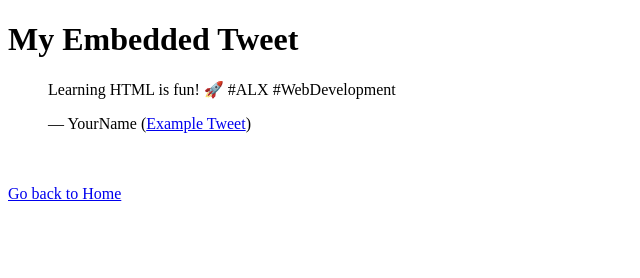
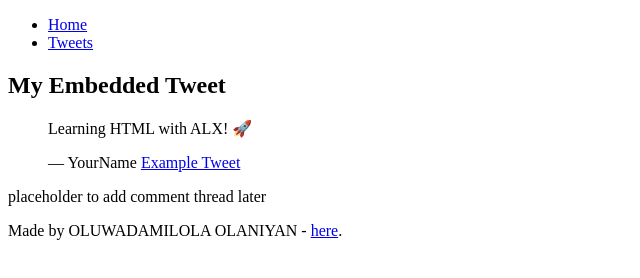
Before and after one commit to OluwadamilolaOlaniyan/My_First_Portfolio, a plain HTML site: page html_basic/tweets.html in a window 1280 px wide. Shown: the whole page, without its empty margins (0-640 px from the left). Drawn offline with Linux system fonts and the light colour scheme.

Commit message:
linked my professional twitter account

```diff
--- a/html_basic/tweets.html
+++ b/html_basic/tweets.html
@@ -3,23 +3,38 @@
 <head>
     <meta charset="UTF-8">
     <meta name="viewport" content="width=device-width, initial-scale=1.0">
-    <title>My Tweets</title>
+    <title>My Portfolio - Tweets</title>
 </head>
 <body>
 
-    <h1>My Embedded Tweet</h1>
+    <header>
+        <ul>
+            <li><a href="index.html">Home</a></li>
+            <li><a href="https://x.com/DamiTheTechGirl">Tweets</a></li>
+        </ul>
+    </header>
 
-    <!-- Embedded Tweet Example -->
-    <blockquote class="twitter-tweet">
-        <p lang="en" dir="ltr">Learning HTML is fun! 🚀 #ALX #WebDevelopment</p>&mdash; YourName
-        (<a href="https://twitter.com/TwitterDev/status/1389270063807598595">Example Tweet</a>)
-    </blockquote>
-    <script async src="https://platform.twitter.com/widgets.js" charset="utf-8"></script>
+    <main>
+        <article>
+            <h1>My Embedded Tweet</h1>
 
-    <br><br>
+            <blockquote class="twitter-tweet">
+                <p lang="en" dir="ltr">Learning HTML with ALX! 🚀</p>
+                &mdash; YourName
+                <a href="https://x.com/DamiTheTechGirl">Example Tweet</a>
+            </blockquote>
 
-    <!-- Link back to homepage -->
-    <a href="index.html">Go back to Home</a>
+            <script async src="https://platform.twitter.com/widgets.js" charset="utf-8"></script>
+        </article>
+
+        <aside>
+            <p>placeholder to add comment thread later</p>
+        </aside>
+    </main>
+
+    <footer>
+        <p>Made by OLUWADAMILOLA OLANIYAN - <a href="www.youtube.com/@Pretty_Dorcas-B" target="_blank">here</a>.</p>
+    </footer>
 
 </body>
 </html>
```
Also changed, not shown: html_basic/index.html (+28 -13 lines).
